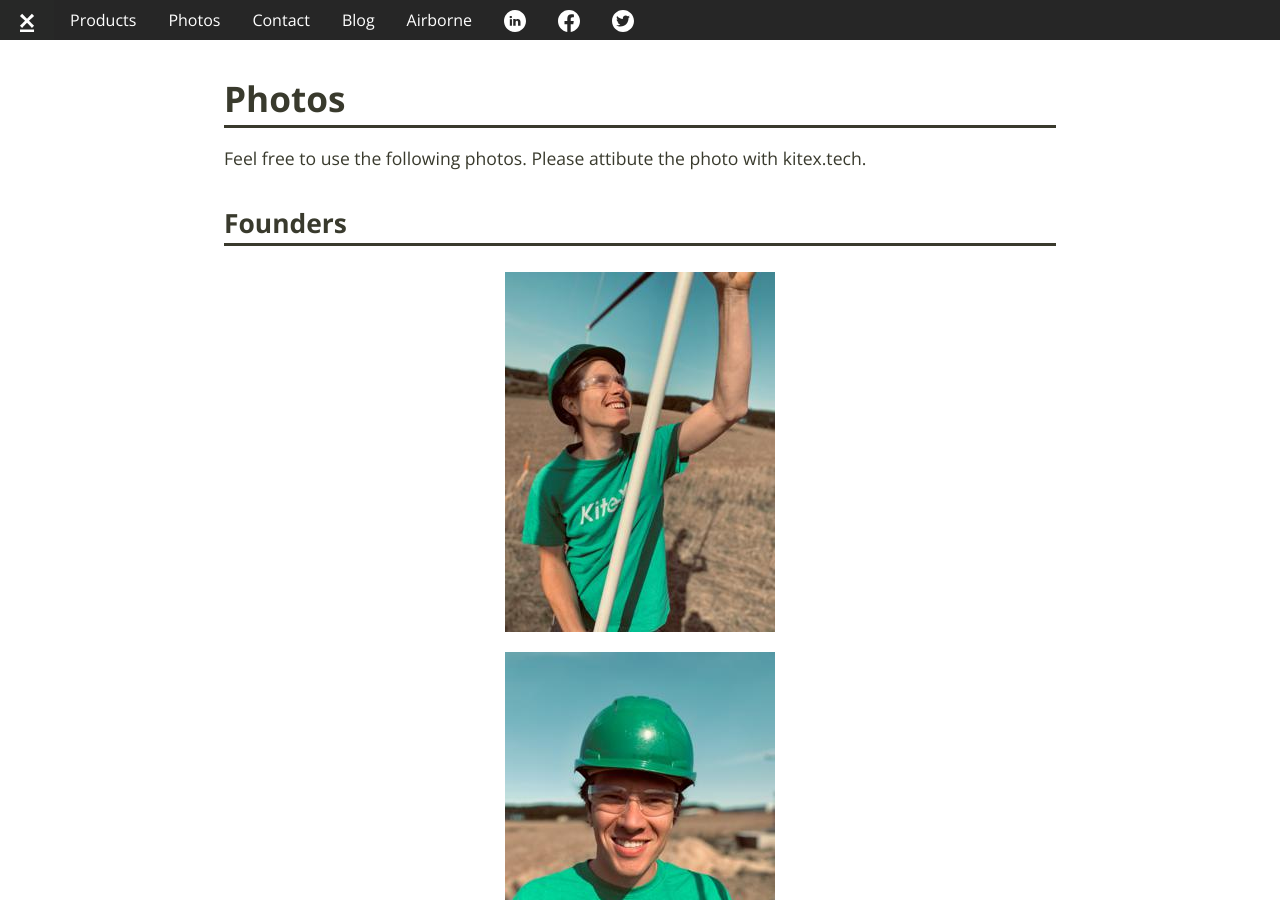
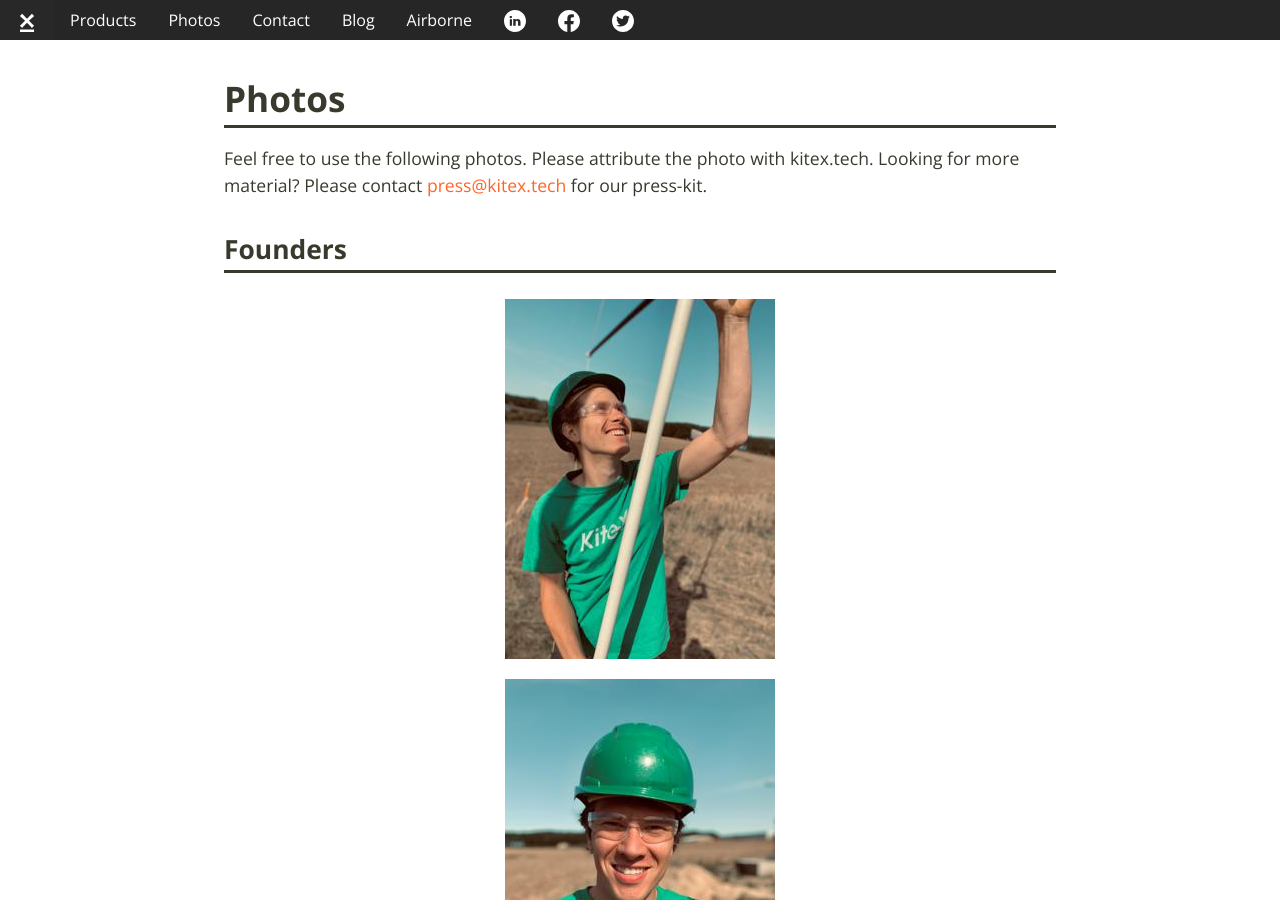
Before and after one commit to kitextech/kitextech.github.io, a Jekyll site: the page built from _posts/2020-09-25-photos.md, in a window 1280 px wide and 900 px high. Built offline with Jekyll 4.4.1, drawn with Linux system fonts in a browser that asks for light colours; comment, search, counter and statistics services are not loaded.

Commit message:
Updated Links

```diff
--- a/_posts/2020-09-25-photos.md
+++ b/_posts/2020-09-25-photos.md
@@ -57,7 +57,8 @@ WindCatcherImages:
 
 # Photos
 
-Feel free to use the following photos. Please attibute the photo with kitex.tech.
+Feel free to use the following photos. Please attribute the photo with kitex.tech.
+Looking for more material? Please contact [press@kitex.tech](mailto:press@kitex.tech) for our press-kit.
 
 ## Founders
 
```
Also changed, not shown: _posts/2020-11-09-contact.md (+1 -1 lines), _posts/2020-11-16-products.md (+1 -1 lines).
